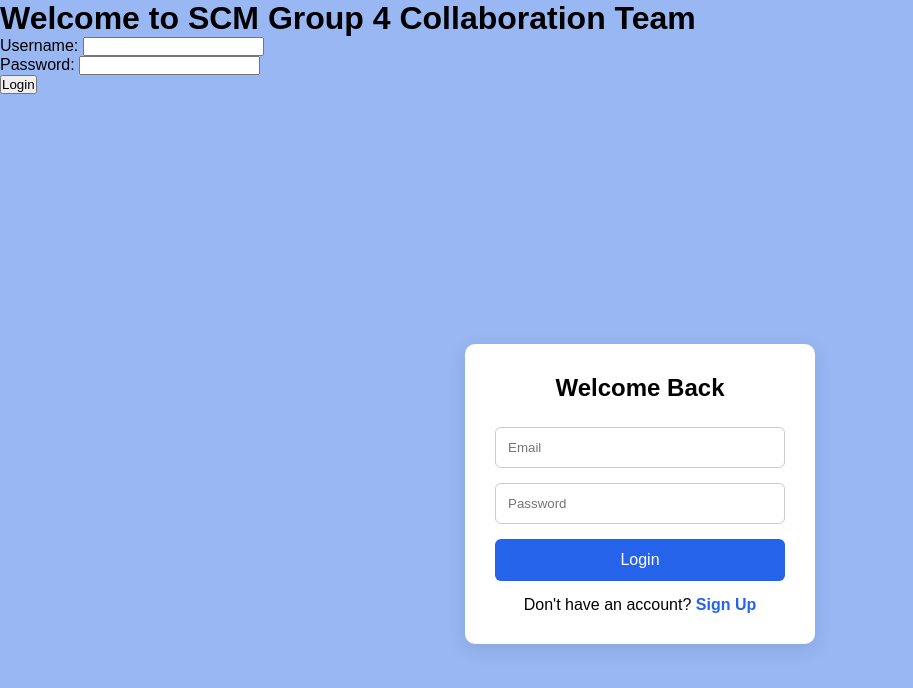
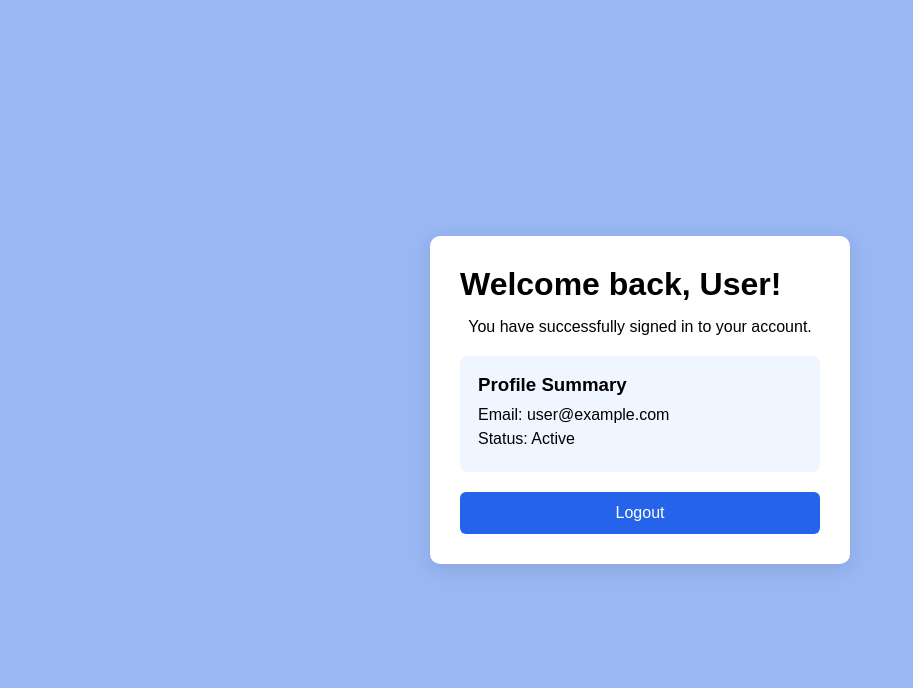
Before and after one commit to AhmadImam14/SCM-GROUP4-COLLABORATION-REPO, a React (Vite) app: page /dashboard in a window 1280 px wide. Shown: the top 688 px of the page, without its empty margins (0-913 px from the left). Built offline with nearby package versions, Linux system fonts and the light colour scheme.

Commit message:
Muslim Hafiz add the dashboard after login component

```diff
--- a/index.html
+++ b/index.html
@@ -4,17 +4,9 @@
     <meta charset="UTF-8" />
     <link rel="icon" type="image/svg+xml" href="/favicon.svg" />
     <meta name="viewport" content="width=device-width, initial-scale=1.0" />
-    <title>my-first-react-project</title>
+    <title>SCM Group 4 Collaboration Team</title>
   </head>
   <body>
-    <h1>Welcome to SCM Group 4 Collaboration Team</h1>
-    <p>Username:
-      <input type="text" id="username" name="username" />
-    </p>
-    <p>Password:
-      <input type="password" id="password" name="password" />
-    </p>
-    <button id="loginButton">Login</button>
     <div id="root"></div>
     <script type="module" src="/src/main.jsx"></script>
   </body>
--- a/package.json
+++ b/package.json
@@ -11,7 +11,8 @@
   },
   "dependencies": {
     "react": "^19.2.7",
-    "react-dom": "^19.2.7"
+    "react-dom": "^19.2.7",
+    "react-router-dom": "^7.18.1"
   },
   "devDependencies": {
     "@eslint/js": "^10.0.1",
--- a/src/App.jsx
+++ b/src/App.jsx
@@ -1,18 +1,46 @@
 import { useState } from "react";
+import { BrowserRouter, Navigate, Route, Routes } from "react-router-dom";
 import Login from "./components/Login";
 import Signup from "./components/Signup";
+import Dashboard from "./components/Dashboard";
 
 function App() {
   const [isLogin, setIsLogin] = useState(true);
+  const [isLoggedIn, setIsLoggedIn] = useState(false);
 
   return (
-    <div>
-      {isLogin ? (
-        <Login switchForm={() => setIsLogin(false)} />
-      ) : (
-        <Signup switchForm={() => setIsLogin(true)} />
-      )}
-    </div>
+    <BrowserRouter>
+      <Routes>
+        <Route
+          path="/"
+          element={
+            isLoggedIn ? (
+              <Navigate to="/dashboard" replace />
+            ) : isLogin ? (
+              <Login
+                switchForm={() => setIsLogin(false)}
+                onLogin={() => setIsLoggedIn(true)}
+              />
+            ) : (
+              <Signup switchForm={() => setIsLogin(true)} />
+            )
+          }
+        />
+
+        <Route
+          path="/dashboard"
+          element={
+            <Dashboard
+              name="User"
+              onLogout={() => {
+                setIsLoggedIn(false);
+                setIsLogin(true);
+              }}
+            />
+          }
+        />
+      </Routes>
+    </BrowserRouter>
   );
 }
 
--- /dev/null
+++ b/src/components/Dashboard.jsx
@@ -0,0 +1,36 @@
+import { useNavigate } from "react-router-dom";
+import "./Auth.css";
+import UserGreeting from "../userGreeting";
+
+function Dashboard({ onLogout, name = "User" }) {
+  const navigate = useNavigate();
+
+  const handleLogout = () => {
+    onLogout();
+    navigate("/");
+  };
+
+  return (
+    <div className="container">
+      <div className="card dashboard-card">
+        <UserGreeting isLoggedIn={true} name={name} />
+
+        <p className="dashboard-text">
+          You have successfully signed in to your account.
+        </p>
+
+        <div className="dashboard-box">
+          <h3>Profile Summary</h3>
+          <p>Email: user@example.com</p>
+          <p>Status: Active</p>
+        </div>
+
+        <button type="button" onClick={handleLogout}>
+          Logout
+        </button>
+      </div>
+    </div>
+  );
+}
+
+export default Dashboard;
--- a/src/components/auth.css
+++ b/src/components/auth.css
@@ -62,3 +62,27 @@ body {
   cursor: pointer;
   font-weight: bold;
 }
+
+.dashboard-card {
+  width: 420px;
+}
+
+.dashboard-text {
+  margin-bottom: 20px;
+}
+
+.dashboard-box {
+  background: #eff6ff;
+  padding: 18px;
+  border-radius: 8px;
+  margin-bottom: 20px;
+}
+
+.dashboard-box h3 {
+  margin-bottom: 10px;
+}
+
+.dashboard-box p {
+  text-align: left;
+  margin: 6px 0;
+}
--- a/src/components/login.jsx
+++ b/src/components/login.jsx
@@ -1,6 +1,14 @@
+import { useNavigate } from "react-router-dom";
 import "./Auth.css";
 
-function Login({ switchForm }) {
+function Login({ switchForm, onLogin }) {
+  const navigate = useNavigate();
+
+  const handleLogin = () => {
+    onLogin();
+    navigate("/dashboard");
+  };
+
   return (
     <div className="container">
       <form className="card">
@@ -16,7 +24,7 @@ function Login({ switchForm }) {
           placeholder="Password"
         />
 
-        <button>Login</button>
+        <button type="button" onClick={handleLogin}>Login</button>
 
         <p>
           Don't have an account?
--- a/src/index.css
+++ b/src/index.css
@@ -1,12 +1,4 @@
-.Student {
-    font-family: Arial, sans-serif;
-    font-size: 1em;
-    padding: 20px;
-    border: 2px solid blue;
-    margin-bottom: 20px;
+body {
+  margin: 0;
+  font-family: Arial, Helvetica, sans-serif;
 }
-
-.Student p{
-    margin: 0;
-
-}
--- a/src/userGreeting.jsx
+++ b/src/userGreeting.jsx
@@ -1,14 +1,9 @@
-function UserGreeting(props) {
-
-        if(props.isLoggedin) {
-            return
-            <h1>Welcome back, {props.name}!</h1>
-
-        } else {
-            return
-            <h1>Please sign up.</h1>
-
-        }
+function UserGreeting({ isLoggedIn, name }) {
+  return (
+    <h1>
+      {isLoggedIn ? `Welcome back, ${name}!` : "Please sign up."}
+    </h1>
+  );
 }
 
-export default userGreeting;
+export default UserGreeting;
```
Also changed, not shown: 1 other file (tests, documents, lock files or other folders).
